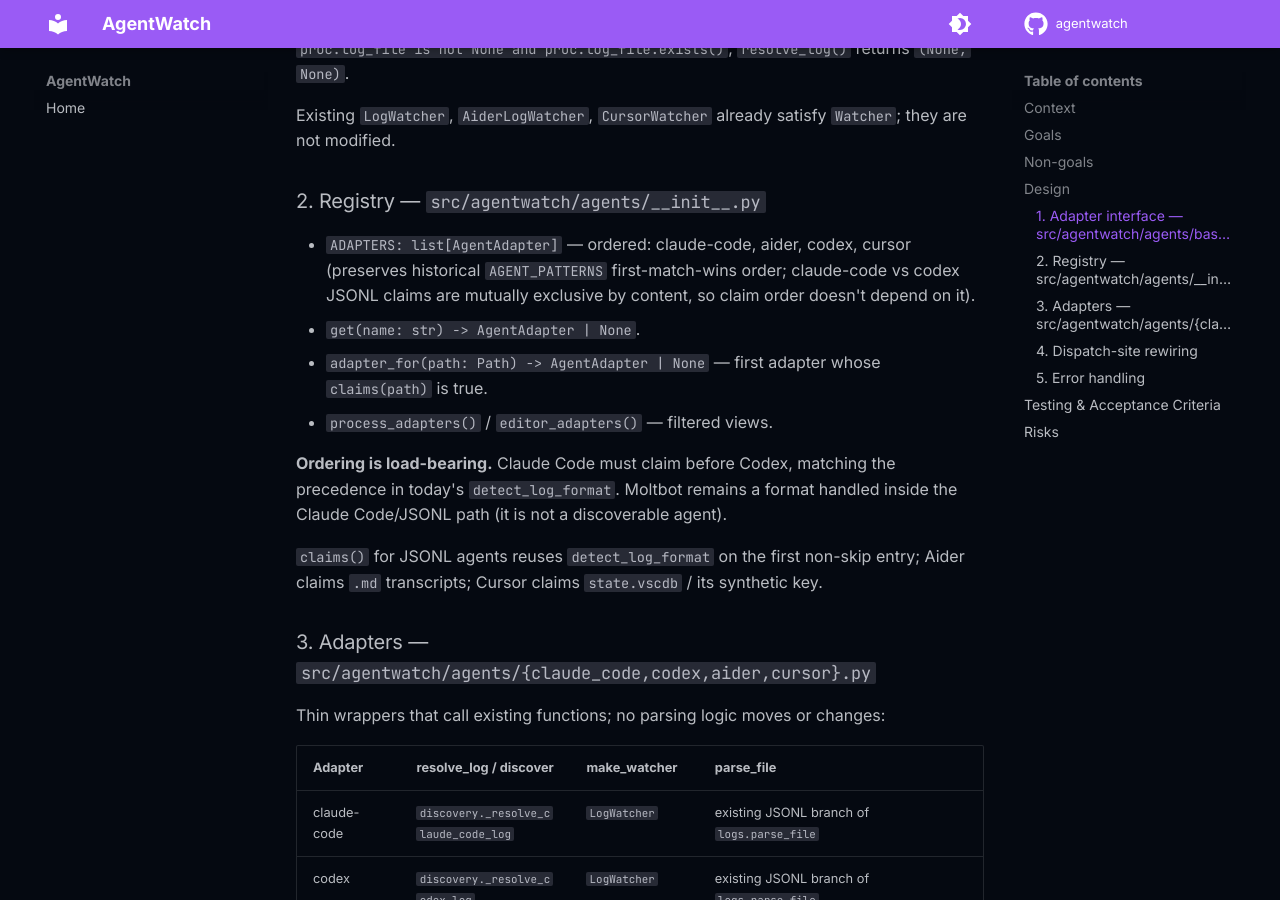
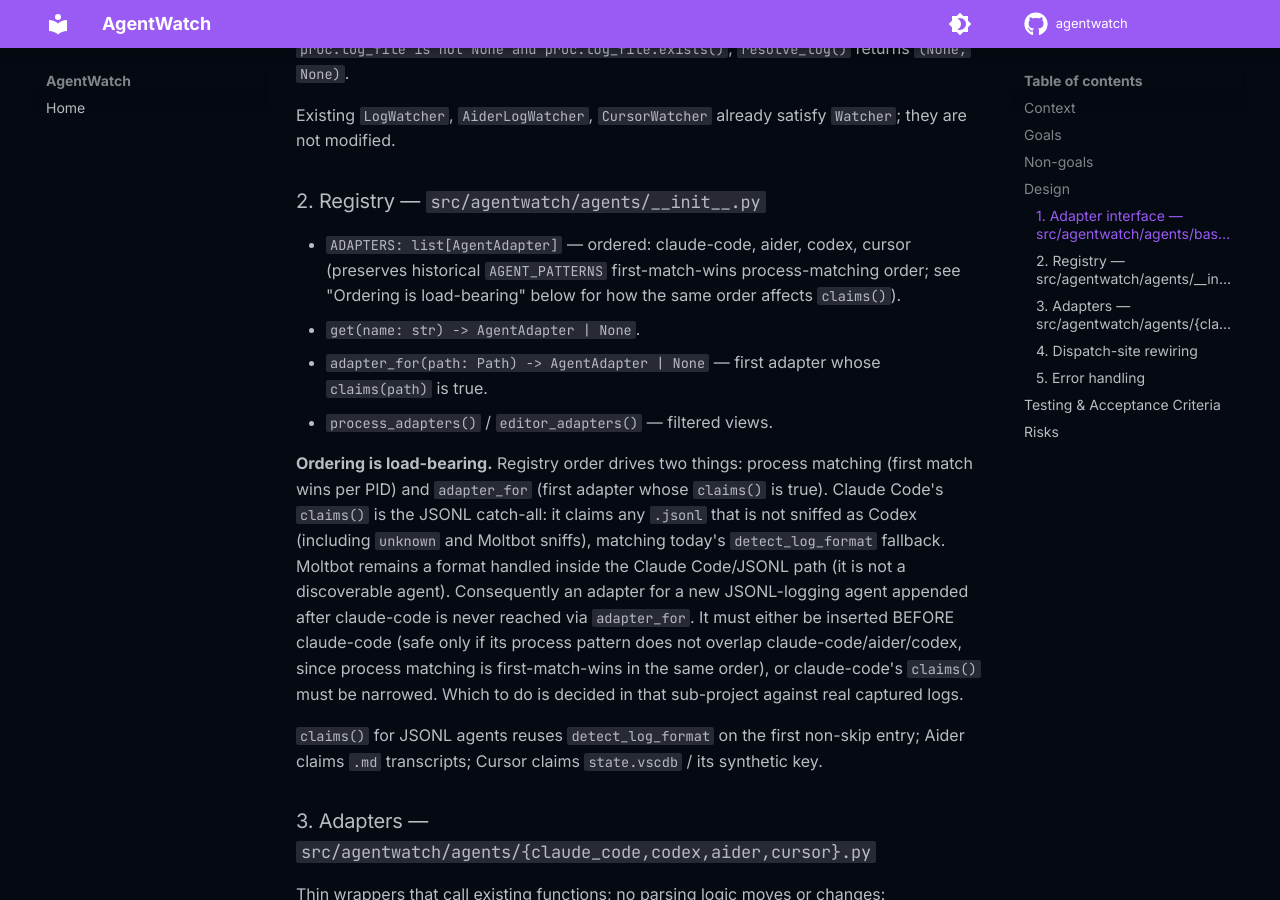
Before and after one commit to LoomLabs-Venture-Studio/agentwatch, an MkDocs documentation site: the page built from docs/superpowers/specs/2026-09-30-agent-adapter-registry-design.md, in a window 1280 px wide and 900 px high, scrolled down 1864 px. Built offline with MkDocs 1.6.1 and Material for MkDocs 9.7.7, drawn with Linux system fonts in a browser that asks for light colours; comment, search, counter and statistics services are not loaded.

Commit message:
docs(agents): document claude-code JSONL catch-all ordering rule
Co-Authored-By: Claude Opus 5.5 <noreply@anthropic.com>
Claude-Session: https://claude.ai/code/session_01B5y5tyTmAQWYq87m2fanWh

```diff
--- a/docs/superpowers/specs/2026-09-30-agent-adapter-registry-design.md
+++ b/docs/superpowers/specs/2026-09-30-agent-adapter-registry-design.md
@@ -82,15 +82,23 @@ Existing `LogWatcher`, `AiderLogWatcher`, `CursorWatcher` already satisfy
 
 ### 2. Registry — `src/agentwatch/agents/__init__.py`
 
-- `ADAPTERS: list[AgentAdapter]` — ordered: claude-code, aider, codex, cursor (preserves historical `AGENT_PATTERNS` first-match-wins order; claude-code vs codex JSONL claims are mutually exclusive by content, so claim order doesn't depend on it).
+- `ADAPTERS: list[AgentAdapter]` — ordered: claude-code, aider, codex, cursor (preserves historical `AGENT_PATTERNS` first-match-wins process-matching order; see "Ordering is load-bearing" below for how the same order affects `claims()`).
 - `get(name: str) -> AgentAdapter | None`.
 - `adapter_for(path: Path) -> AgentAdapter | None` — first adapter whose
   `claims(path)` is true.
 - `process_adapters()` / `editor_adapters()` — filtered views.
 
-**Ordering is load-bearing.** Claude Code must claim before Codex, matching
-the precedence in today's `detect_log_format`. Moltbot remains a format
-handled inside the Claude Code/JSONL path (it is not a discoverable agent).
+**Ordering is load-bearing.** Registry order drives two things: process matching
+(first match wins per PID) and `adapter_for` (first adapter whose `claims()` is
+true). Claude Code's `claims()` is the JSONL catch-all: it claims any `.jsonl`
+that is not sniffed as Codex (including `unknown` and Moltbot sniffs), matching
+today's `detect_log_format` fallback. Moltbot remains a format handled inside the
+Claude Code/JSONL path (it is not a discoverable agent). Consequently an adapter
+for a new JSONL-logging agent appended after claude-code is never reached via
+`adapter_for`. It must either be inserted BEFORE claude-code (safe only if its
+process pattern does not overlap claude-code/aider/codex, since process matching
+is first-match-wins in the same order), or claude-code's `claims()` must be
+narrowed. Which to do is decided in that sub-project against real captured logs.
 
 `claims()` for JSONL agents reuses `detect_log_format` on the first non-skip
 entry; Aider claims `.md` transcripts; Cursor claims `state.vscdb` / its
```
Also changed, not shown: 1 other file.
